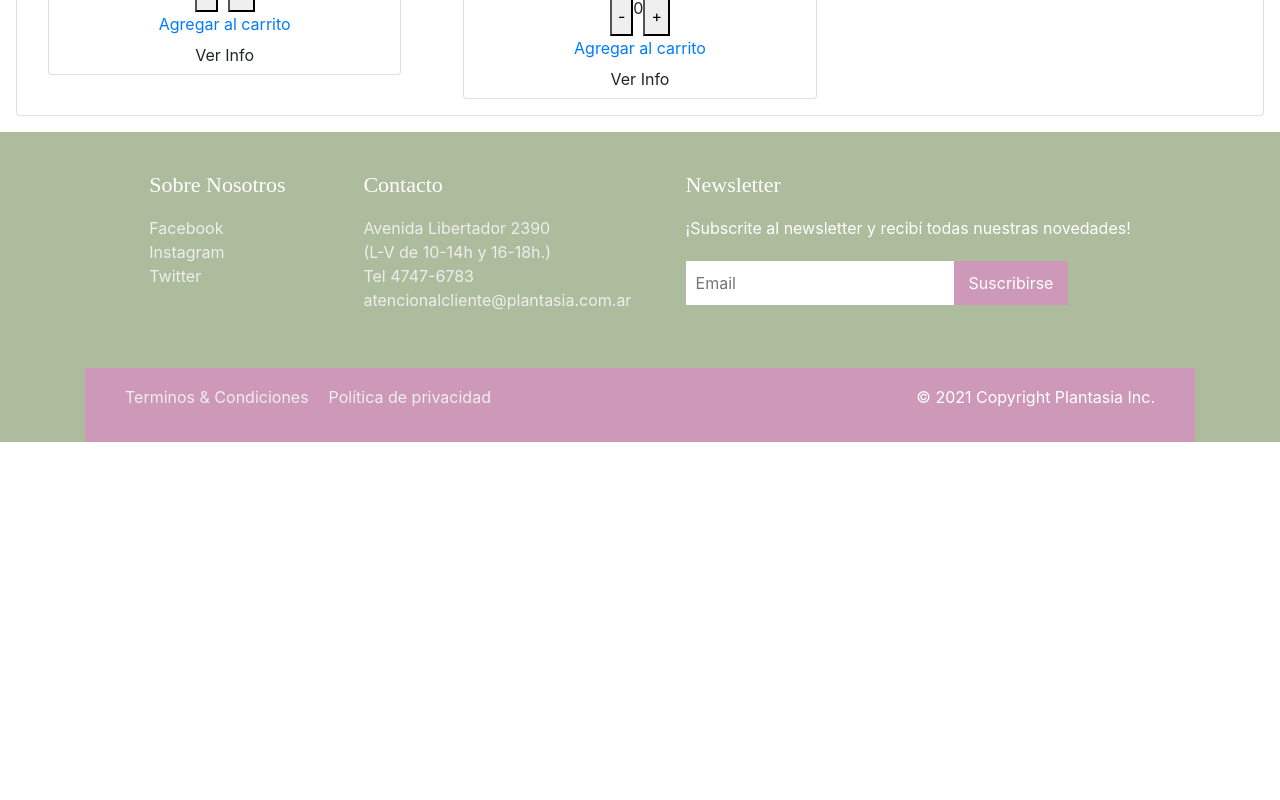
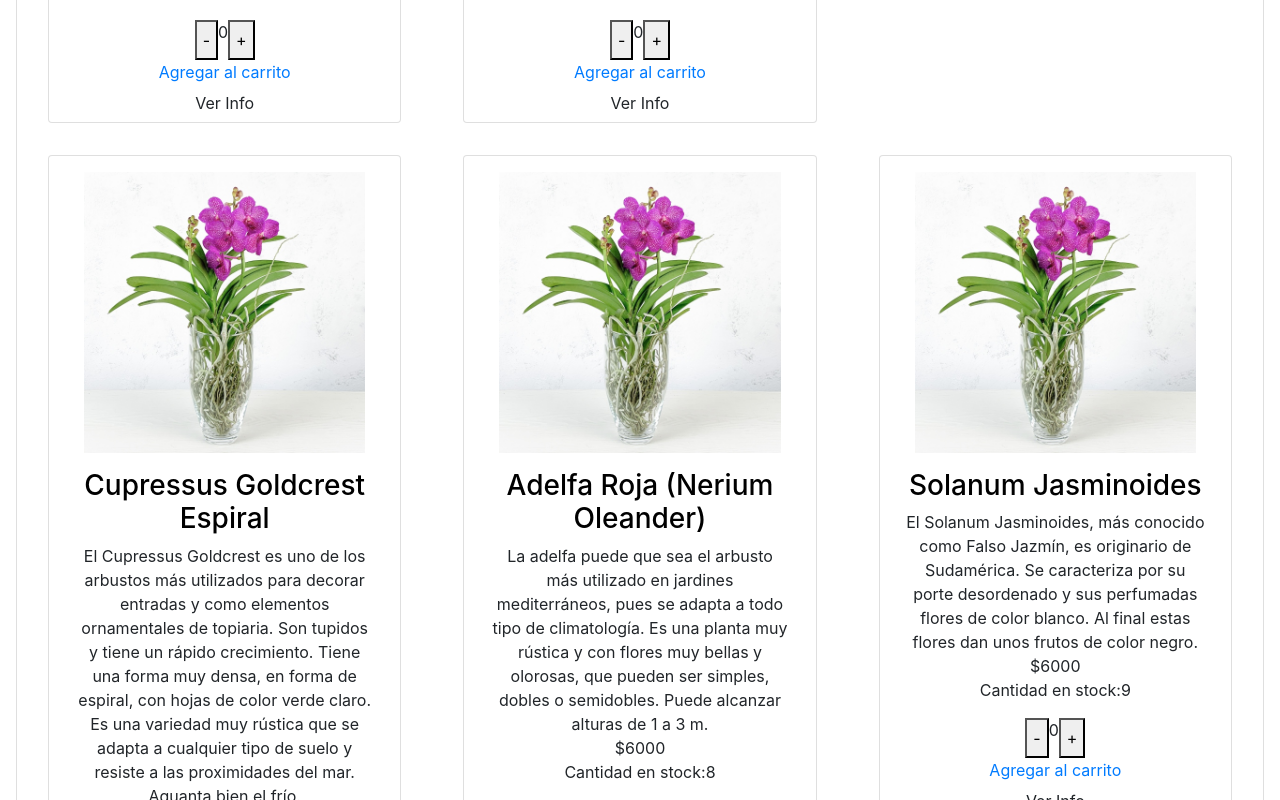
Before and after one commit to antopezzella/ecommerce-AntonelaPezzella, a React (Create React App) app: page / in a window 1280 px wide. Shown: the part 2180-2980 px from the top of the page. Before the commit the page ends 2622 px from the top, so only its background shows below. Built offline with nearby package versions, Linux system fonts and the light colour scheme.

Commit message:
Agregando archivos

```diff
--- a/src/components/NavBar/NavBar.jsx
+++ b/src/components/NavBar/NavBar.jsx
@@ -17,8 +17,8 @@ export const NavBar = () => {
       <Nav.Link href="#home">Inspiración</Nav.Link>
       <Nav.Link href="#link">Cuidados</Nav.Link>
       <NavDropdown title="Plantas" id="basic-nav-dropdown">
-        <NavDropdown.Item href="category/interior">Plantas de interior</NavDropdown.Item>
-        <NavDropdown.Item href="category/exterior">Plantas de exterior</NavDropdown.Item>
+        <NavDropdown.Item href="/category/interior">Plantas de interior</NavDropdown.Item>
+        <NavDropdown.Item href="/category/exterior">Plantas de exterior</NavDropdown.Item>
       </NavDropdown>
     </Nav>
     <Nav>
--- a/src/container/ItemDetailContainer.jsx
+++ b/src/container/ItemDetailContainer.jsx
@@ -33,6 +33,27 @@ const ItemDetailContainer =() => {
             description:'Más delicado que otros ficus, el benjamina se caracteriza por sus hojas verdes y brillantes y las posibilidades decorativas que ofrece su tronco, a veces esculpido, a veces trenzado.',
             stockT:'3',
             precio:'6000'},
+            {id:4,
+            imagen:Foto1,
+            category:'exterior',
+            title:'Cupressus Goldcrest Espiral',
+            description:'El Cupressus Goldcrest es uno de los arbustos más utilizados para decorar entradas y como elementos ornamentales de topiaria. Son tupidos y tiene un rápido crecimiento. Tiene una forma muy densa, en forma de espiral, con hojas de color verde claro. Es una variedad muy rústica que se adapta a cualquier tipo de suelo y resiste a las proximidades del mar. Aguanta bien el frío.',
+            stockT:'7',
+            precio:'4500'},
+            {id:5,
+            imagen:Foto1,
+            category:'exterior',
+            title:'Adelfa Roja (Nerium Oleander)',
+            description:'La adelfa puede que sea el arbusto más utilizado en jardines mediterráneos, pues se adapta a todo tipo de climatología. Es una planta muy rústica y con flores muy bellas y olorosas, que pueden ser simples, dobles o semidobles. Puede alcanzar alturas de 1 a 3 m.',
+            stockT:'8',
+            precio:'5000'},
+            {id:6,
+            imagen:Foto1,
+            category:'exterior',
+            title:'Solanum Jasminoides',
+            description:'El Solanum Jasminoides, más conocido como Falso Jazmín, es originario de Sudamérica. Se caracteriza por su porte desordenado y sus perfumadas flores de color blanco. Al final estas flores dan unos frutos de color negro.',
+            stockT:'9',
+            precio:'7000'},
             ];
             setTimeout(()=>{
                 resolve(catalogo);
--- a/src/container/ItemListContainer.jsx
+++ b/src/container/ItemListContainer.jsx
@@ -33,6 +33,27 @@ export default function ItemListContainer() {
             title:'Ficus Benjamín Trenzado',
             description:'Más delicado que otros ficus, el benjamina se caracteriza por sus hojas verdes y brillantes y las posibilidades decorativas que ofrece su tronco, a veces esculpido, a veces trenzado.',
             stockT:'3',
+            precio:'6000'},
+            {id:4,
+            imagen:Foto1,
+            category:'exterior',
+            title:'Cupressus Goldcrest Espiral',
+            description:'El Cupressus Goldcrest es uno de los arbustos más utilizados para decorar entradas y como elementos ornamentales de topiaria. Son tupidos y tiene un rápido crecimiento. Tiene una forma muy densa, en forma de espiral, con hojas de color verde claro. Es una variedad muy rústica que se adapta a cualquier tipo de suelo y resiste a las proximidades del mar. Aguanta bien el frío.',
+            stockT:'7',
+            precio:'6000'},
+            {id:5,
+            imagen:Foto1,
+            category:'exterior',
+            title:'Adelfa Roja (Nerium Oleander)',
+            description:'La adelfa puede que sea el arbusto más utilizado en jardines mediterráneos, pues se adapta a todo tipo de climatología. Es una planta muy rústica y con flores muy bellas y olorosas, que pueden ser simples, dobles o semidobles. Puede alcanzar alturas de 1 a 3 m.',
+            stockT:'8',
+            precio:'6000'},
+            {id:6,
+            imagen:Foto1,
+            category:'exterior',
+            title:'Solanum Jasminoides',
+            description:'El Solanum Jasminoides, más conocido como Falso Jazmín, es originario de Sudamérica. Se caracteriza por su porte desordenado y sus perfumadas flores de color blanco. Al final estas flores dan unos frutos de color negro.',
+            stockT:'9',
             precio:'6000'},
             ]
             setTimeout(()=>{
--- a/src/container/Items/Item.jsx
+++ b/src/container/Items/Item.jsx
@@ -15,7 +15,7 @@ const Item = ({id,imagen,title,description,stockT,precio}) => {
                <h3>
                    <a href="#" className="titulos-productos">{title}</a>
                </h3>
-               <div>{description}</div>
+               <div className="descripcion">{description}</div>
                <div className="precio-producto">
                  <div className="espacio-precio">
                    <span className="precio">${precio}</span>
--- a/src/container/Items/item.css
+++ b/src/container/Items/item.css
@@ -7,6 +7,8 @@
 {       display:flex;
         justify-content: space-around;
         flex-direction:row;
+        flex-wrap: wrap;
+        align-content: stretch;
         margin: 1rem;
 }
 
@@ -14,6 +16,11 @@
     color:black
 }
 
+.descripcion {
+    font-size: 1em;
+    margin: auto;
+    width: 300px;
+}
 
 .btn-stock {
     display:inline-flex;
```
